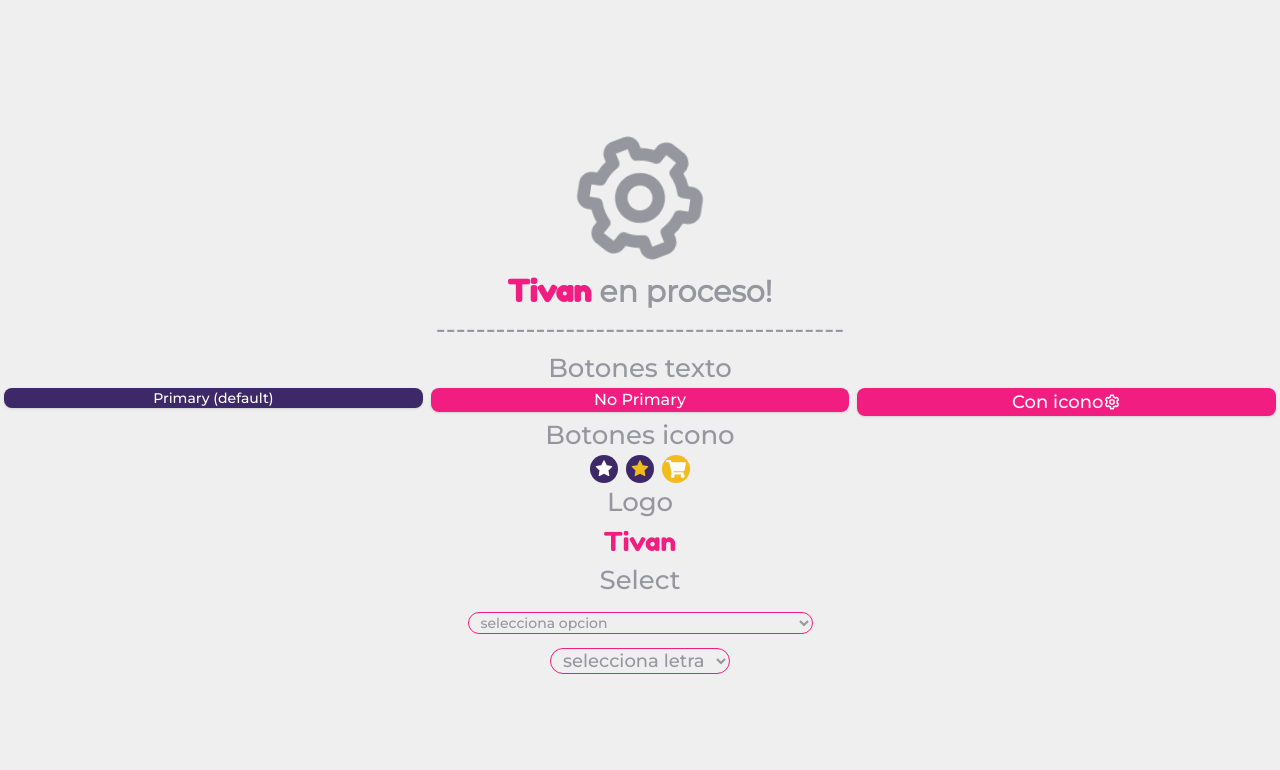
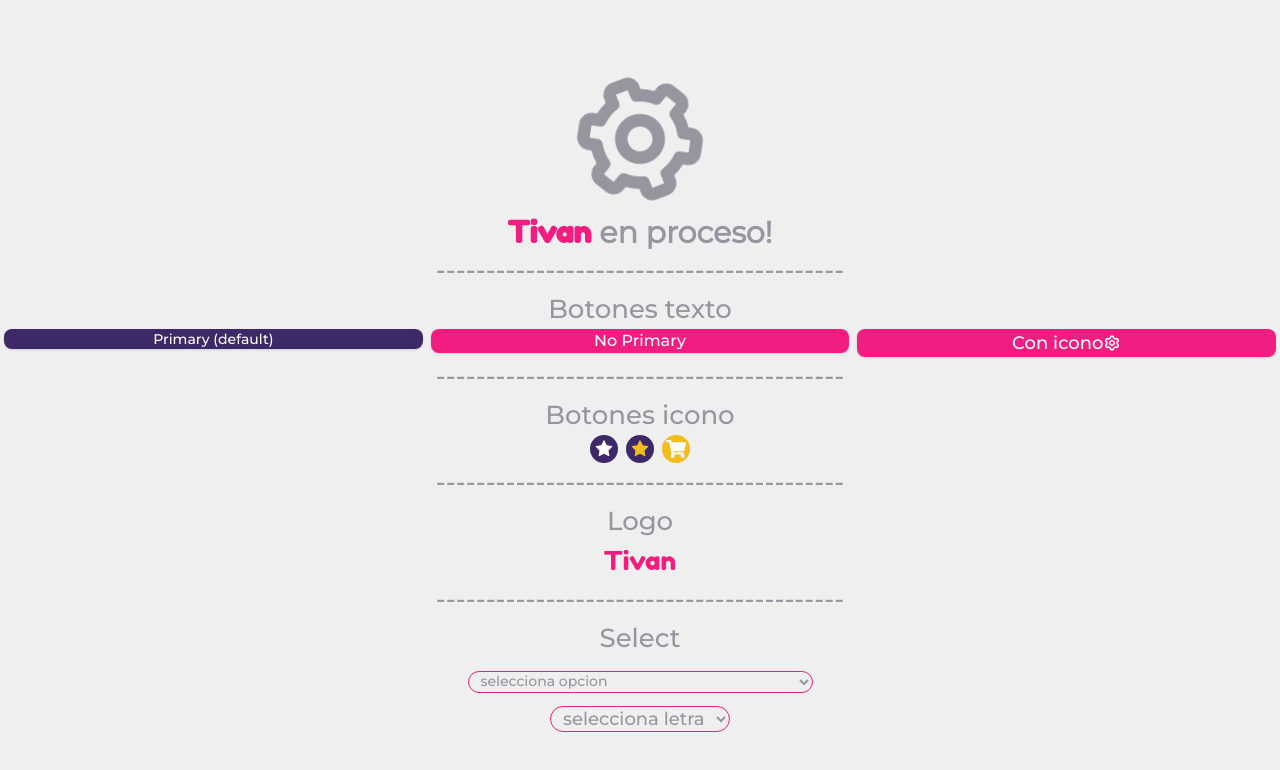
Before and after one commit to odonML/tivan-frontend, a React (Create React App) app: page / in a window 1280 px wide. Shown: the top 770 px of the page. Built offline with nearby package versions, Linux system fonts and the light colour scheme.

Commit message:
fix buttons

```diff
--- a/src/App.js
+++ b/src/App.js
@@ -35,7 +35,7 @@ function App() {
   ];
   return (
     <div className="App">
-      <header className="App-header bg-gray-0 text-gray-200">
+      <header className="App-header bg-gray-0 text-gray-200 py-5">
         <BiCog size={150} className="App-logo fill-gray-200" />
         <h1 className="text-3xl font-bold montse-rg">
           <span className="text-pink-0 fredoka">Tivan</span> en proceso!
@@ -56,6 +56,7 @@ function App() {
             Con icono
           </Button>
         </div>
+        -----------------------------------------
         <p>Botones icono</p>
         <div className="flex">
           <ButtonIcon
@@ -73,10 +74,12 @@ function App() {
             click={() => help("boton icono")}
           />
         </div>
+        -----------------------------------------
         <p>Logo</p>
         <div>
           <Logo>Tivan</Logo>
         </div>
+        -----------------------------------------
         <p>Select</p>
         <div className="w-30">
           <Select options={op} msj="selecciona opcion" />
--- a/src/components/shared/Button.js
+++ b/src/components/shared/Button.js
@@ -7,6 +7,7 @@ function Button({
   circle = false,
   primary = true,
   textSize = "sm",
+  wFull = true,
   hover = true,
   click = null,
   icon = null,
@@ -14,9 +15,9 @@ function Button({
   return (
     <button
       type={type ? "button" : "submit"}
-      className={`w-full h-fit mx-1 flex items-center justify-center text-white ease-out duration-300 shadow hover:shadow-md ${
-        icon !== null && children === null ? "p-1" : "px-3"
-      }
+      className={` h-fit mx-1 flex items-center justify-center text-white ease-out duration-300 shadow hover:shadow-md ${
+        wFull ? "w-full" : "w-auto"
+      } ${icon !== null && children === null ? "p-1" : "px-3"}
       ${reverse ? "flex-row-reverse" : "inline-flex"} ${
         circle ? "rounded-full" : "rounded-lg"
       }
```
